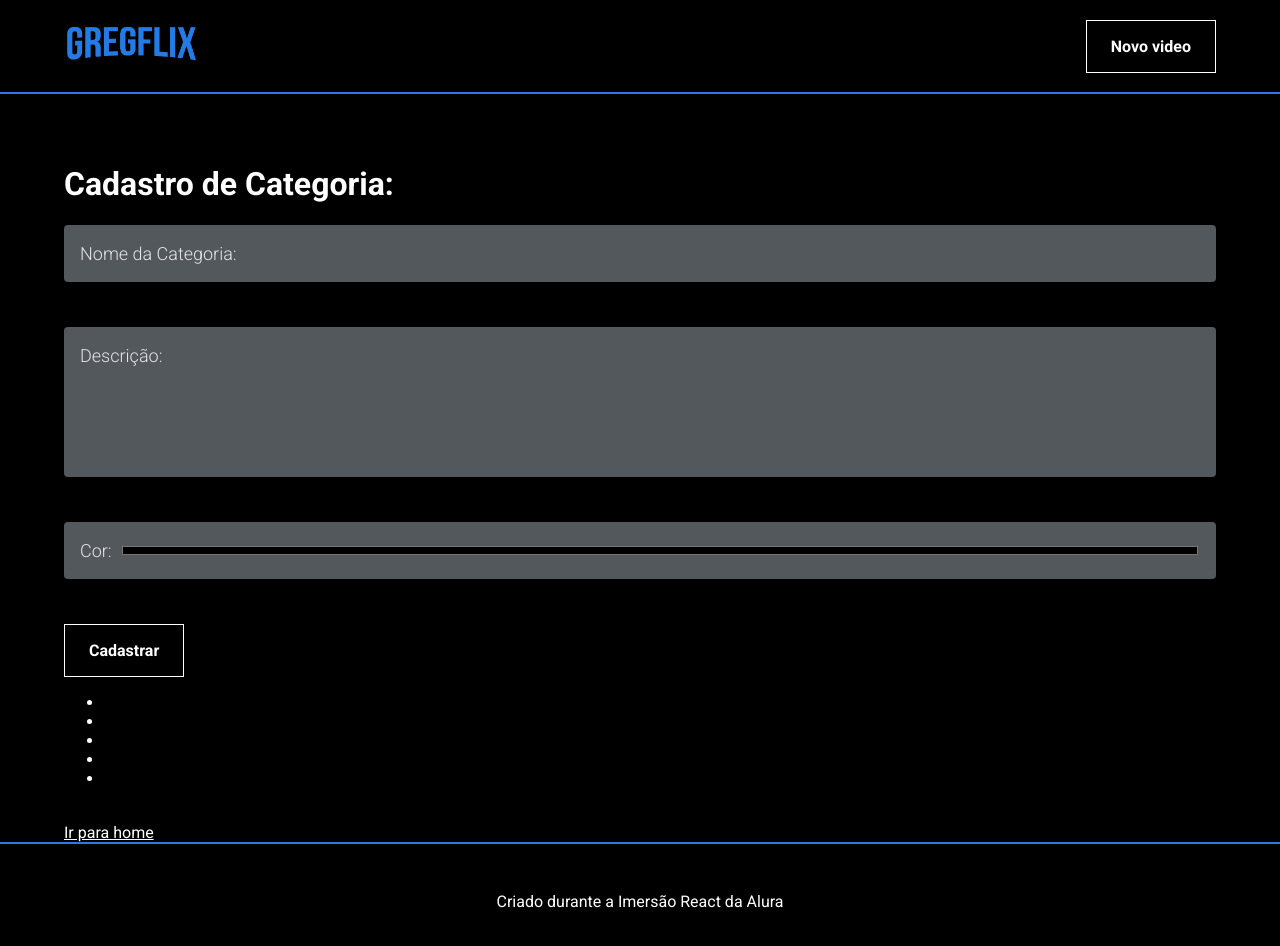
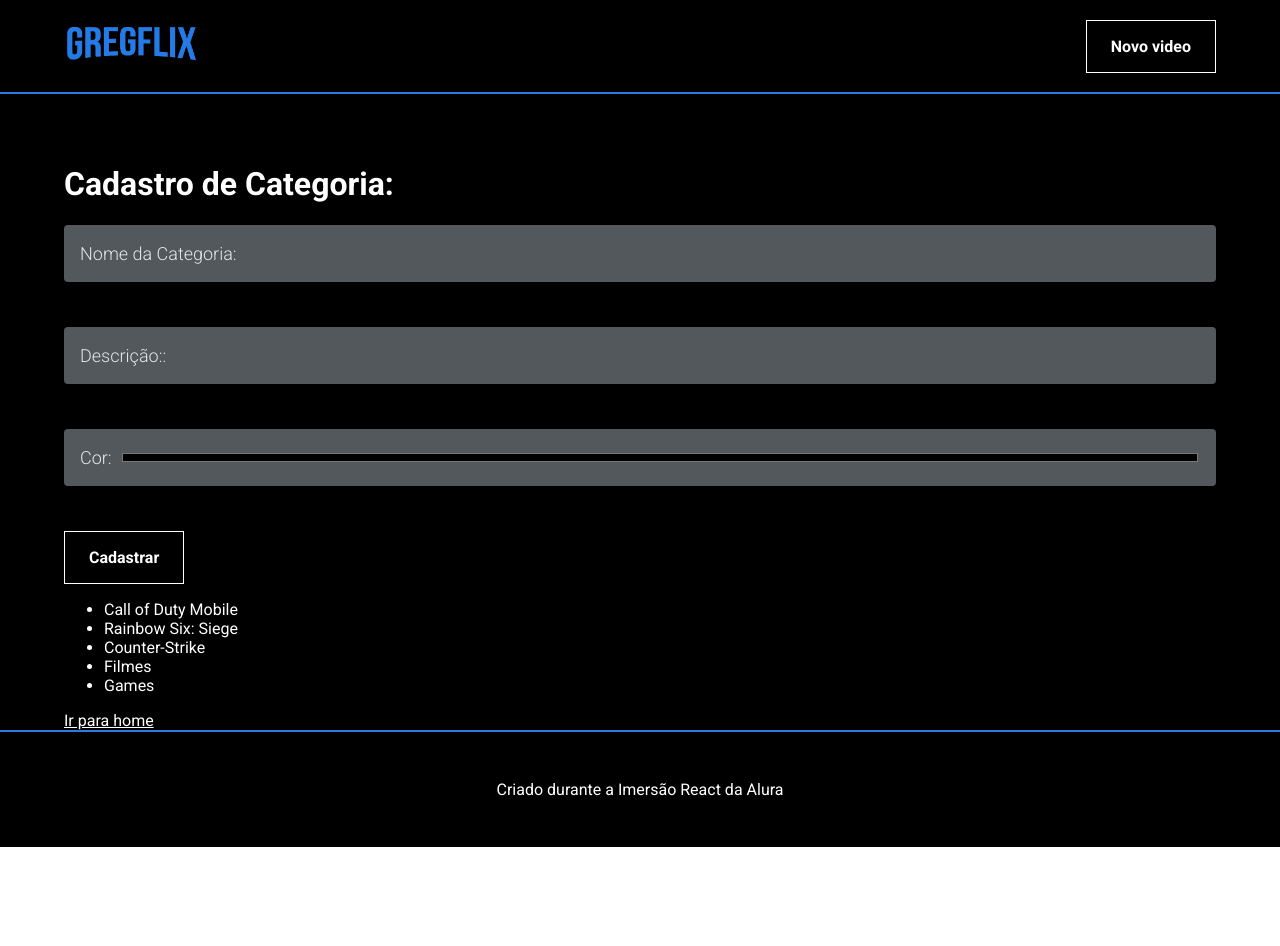
Before and after one commit to matheusgregorio/gregflix, a React (Create React App) app: page /cadastro/categoria in a window 1280 px wide. Shown: the top 946 px of the page. After the commit the page ends 847 px from the top, so only its background shows below. Built offline with nearby package versions, Linux system fonts and the light colour scheme; data requests are answered from the project's data file.

Commit message:
commit aula 4 correto
arrumei os erros

```diff
--- a/src/pages/cadastro/Categoria/index.js
+++ b/src/pages/cadastro/Categoria/index.js
@@ -8,37 +8,42 @@ function CadastroCategoria() {
   const valoresIniciais = {
     nome: '',
     descricao: '',
-    cor: '#000',
+    cor: '',
   };
-  const [categorias, setCategoria] = useState([]);
+  const [categorias, setCategorias] = useState([]);
   const [values, setValues] = useState(valoresIniciais);
 
-  function setValue(chave, valor) { // chave pode ser nome, descrição, etc
+  function setValue(chave, valor) {
+    // chave: nome, descricao, bla, bli
     setValues({
       ...values,
-      [chave]: valor,
+      [chave]: valor, // nome: 'valor'
     });
   }
 
   function handleChange(infosDoEvento) {
-    // CapturaMudanca
-    const { value } = infosDoEvento.target;
     setValue(
       infosDoEvento.target.getAttribute('name'),
-      value,
+      infosDoEvento.target.value,
     );
   }
 
+  // ============
+
   useEffect(() => {
-    const URL_TOP = 'http://localhost:8080/categorias';
-    fetch(URL_TOP)
-      .then(async (respostaDoServidor) => {
-        const resposta = await respostaDoServidor.json();
-        setCategoria([
-          ...resposta,
-        ]);
-      });
-  });
+    if (window.location.href.includes('localhost')) {
+      const URL = 'http://localhost:8080/categorias';
+      fetch(URL)
+        .then(async (respostaDoServer) => {
+          if (respostaDoServer.ok) {
+            const resposta = await respostaDoServer.json();
+            setCategorias(resposta);
+            return;
+          }
+          throw new Error('Não foi possível pegar os dados');
+        });
+    }
+  }, []);
 
   return (
     <PageDefault>
@@ -49,7 +54,8 @@ function CadastroCategoria() {
 
       <form onSubmit={function handleSubmit(infosDoEvento) {
         infosDoEvento.preventDefault();
-        setCategoria([
+
+        setCategorias([
           ...categorias,
           values,
         ]);
@@ -67,41 +73,56 @@ function CadastroCategoria() {
         />
 
         <FormField
-          label="Descrição"
-          type="textarea"
+          label="Descrição:"
+          type="????"
+          name="descricao"
           value={values.descricao}
-          name="descricao"
           onChange={handleChange}
         />
+        {/* <div>
+          <label>
+            Descrição:
+            <textarea
+              type="text"
+              value={values.descricao}
+              name="descricao"
+              onChange={handleChange}
+            />
+          </label>
+        </div> */}
 
         <FormField
           label="Cor"
           type="color"
+          name="cor"
           value={values.cor}
-          name="cor"
           onChange={handleChange}
         />
+        {/* <div>
+          <label>
+            Cor:
+            <input
+              type="color"
+              value={values.cor}
+              name="cor"
+              onChange={handleChange}
+            />
+          </label>
+        </div> */}
 
-        <Button>
+        <Button type="submit">
           Cadastrar
         </Button>
       </form>
 
-      {categorias.length === 0 && (
-        <div>
-          Loading...
-        </div>
-      )}
-
       <ul>
         {categorias.map((categoria) => (
-          <li key={`${categoria.nome}`}>
-            {categoria.nome}
+          <li key={`${categoria.id}`}>
+            {categoria.titulo}
           </li>
         ))}
       </ul>
 
-      <br />
       <Link to="/">
         Ir para home
       </Link>
```
